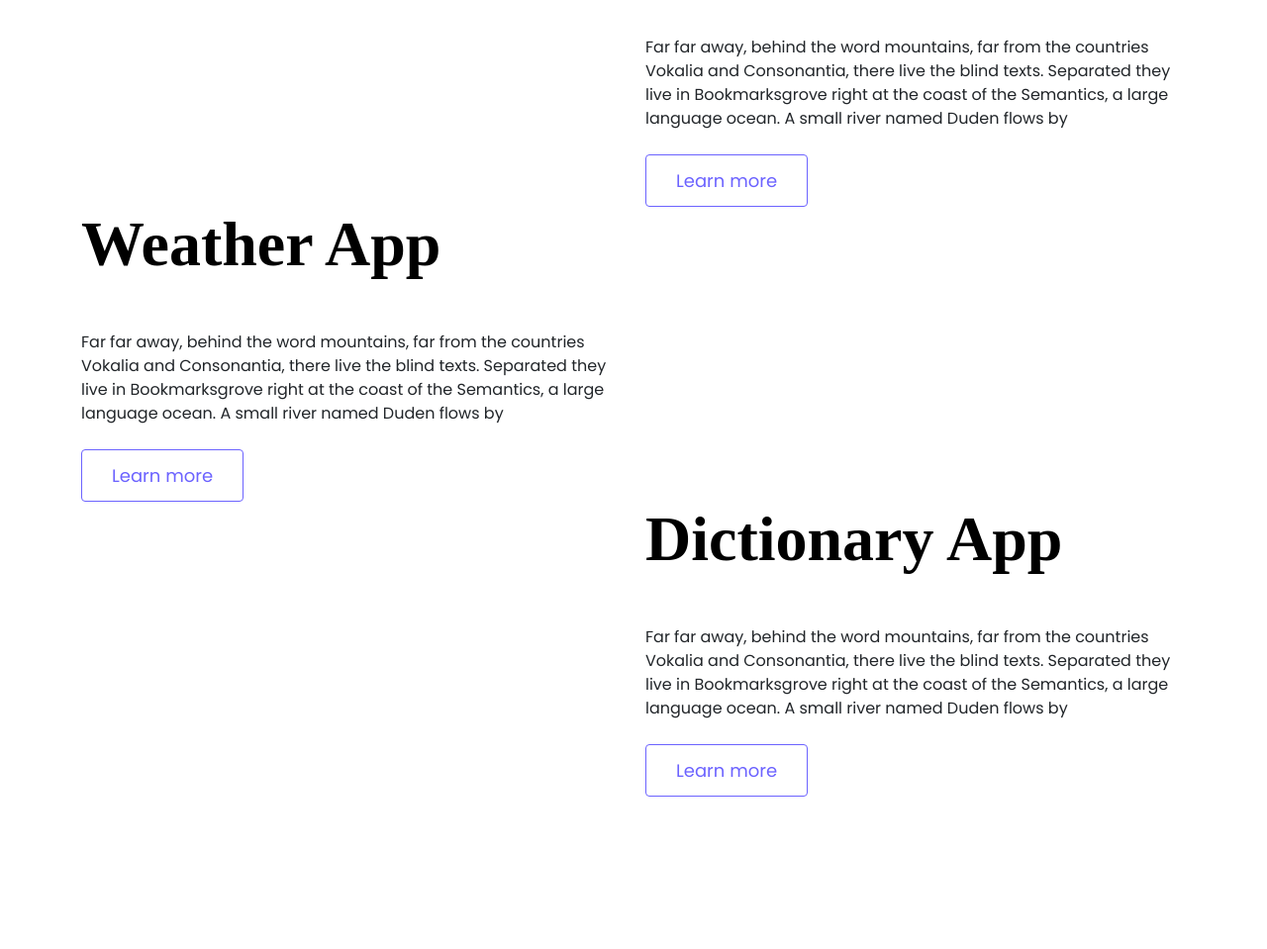
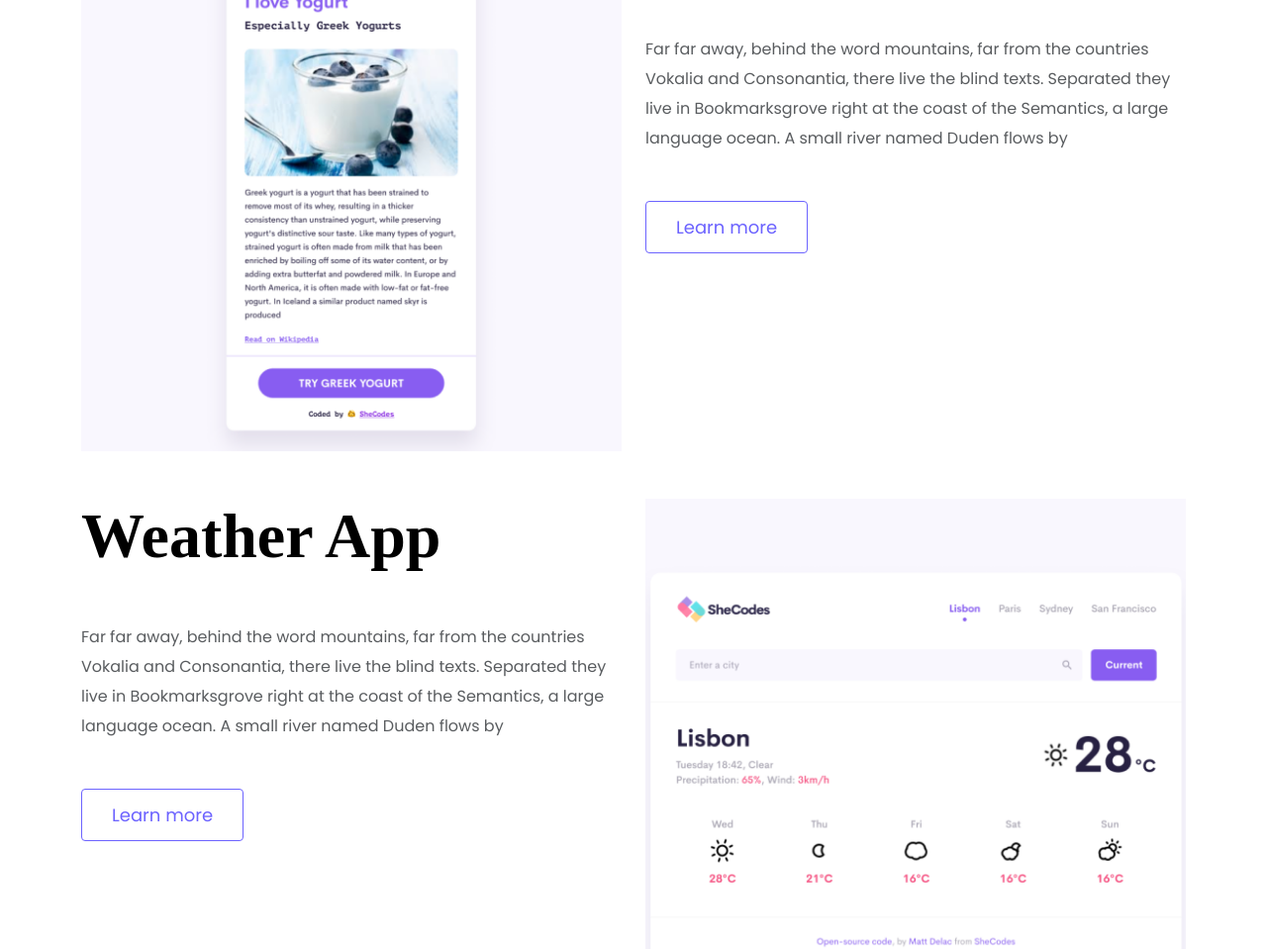
Before and after one commit to Ikram-Ali96/Portfolio-Project, a plain HTML site: page index.html in a window 1280 px wide. Shown: the part 775-1734 px from the top of the page at 99% size. Before the commit the page ends 1580 px from the top, so only its background shows below. Drawn offline with nearby package versions, Linux system fonts and the light colour scheme.

Commit message:
added homepage content

```diff
--- a/index.html
+++ b/index.html
@@ -40,13 +40,14 @@
       my skills and projects as front-end developer.
     </p>
     <div class="container">
-      <div class="row">
-        <div class="col-6">
-          <img src="" alt="">
+      <div class="row mb-5">
+        <div class="col d-none d-lg-block">
+          <img src="images/yogurt.png" class="img-fluid" alt=""/>
         </div>
-        <div class="col-6">
+        <div class="col">
+          <div class="project-description">
           <h2 class="mb-5">Yogurt Project</h2>
-          <p class="mb-4">
+          <p class="mb-5 text-muted">
             Far far away, behind the word mountains,
             far from the countries Vokalia and Consonantia,
             there live the blind texts. Separated they live in
@@ -54,12 +55,14 @@
             a large language ocean. A small river named Duden flows by
           </p>
           <a href="" class="btn btn-branding-outline">Learn more</a>
+          </div>
         </div>
       </div>
-   <div class="row">
-        <div class="col-6">
+   <div class="row mb-5">
+        <div class="col">
+          <div class="project-description">
           <h2 class="mb-5">Weather App</h2>
-          <p class="mb-4">
+          <p class="mb-5 text-muted">
             Far far away, behind the word mountains,
             far from the countries Vokalia and Consonantia,
             there live the blind texts. Separated they live in
@@ -67,18 +70,20 @@
             a large language ocean. A small river named Duden flows by
            </p>
            <a href="" class="btn btn-branding-outline">Learn more</a>
+           </div>
         </div>
-        <div class="col-6">
-          <img src="" alt="">
+        <div class="col d-none d-lg-block">
+          <img src="images/weather.png" class="img-fluid" alt=""/>
         </div>
       </div>
-      <div class="row">
-        <div class="col-6">
-          <img src="4" alt="">
+      <div class="row mb-5">
+        <div class="col d-none d-lg-block">
+          <img src="images/dictionary.png" class="img-fluid" alt=""/>
         </div>
-        <div class="col-6">
+        <div class="col ">
+          <div class="project-description">
           <h2 class="mb-5">Dictionary App</h2>
-          <p class="mb-4">
+          <p class="mb-5 text-muted">
             Far far away, behind the word mountains,
             far from the countries Vokalia and Consonantia,
             there live the blind texts. Separated they live in
@@ -86,6 +91,7 @@
             a large language ocean. A small river named Duden flows by
            </p>
            <a href="" class="btn btn-branding-outline">Learn more</a>
+           </div>
         </div>
       </div>
     </div>
--- a/styles/portfolio.css
+++ b/styles/portfolio.css
@@ -17,6 +17,7 @@ h1, h2, h3, h4, h5, h6{
 
 h1{
     font-size: 96px;
+    line-height: 1.5;
 }
 
 h2{
@@ -26,7 +27,7 @@ h2{
 p {
     font-weight: normal;
     font-size: 16px;
-    line-height: 1.5;
+    line-height: 30px;
 }
 
 .hero {
@@ -45,7 +46,7 @@ p {
 .hero h2 {
     font-family: var(--heading-font-family);
     font-weight: normal;
-    line-height: 2;
+    line-height: 1.5;
     font-size: 24px;
 }
 .btn-branding {
@@ -65,3 +66,23 @@ p {
     line-height: 27px;
     padding: 12px 30px;
 }
+.project-description {
+    padding: 120px, 60px;
+}
+@media (max-width: 960px) {
+    h1 {
+        font-size: 50px;
+        line-height: 2;
+    }
+    h2 {
+        font-size: 44px;
+    }
+    .hero {
+        padding: 80px 20px;
+    }
+    .project-description {
+        padding: 0;
+        text-align: center;
+
+    }
+}
```
